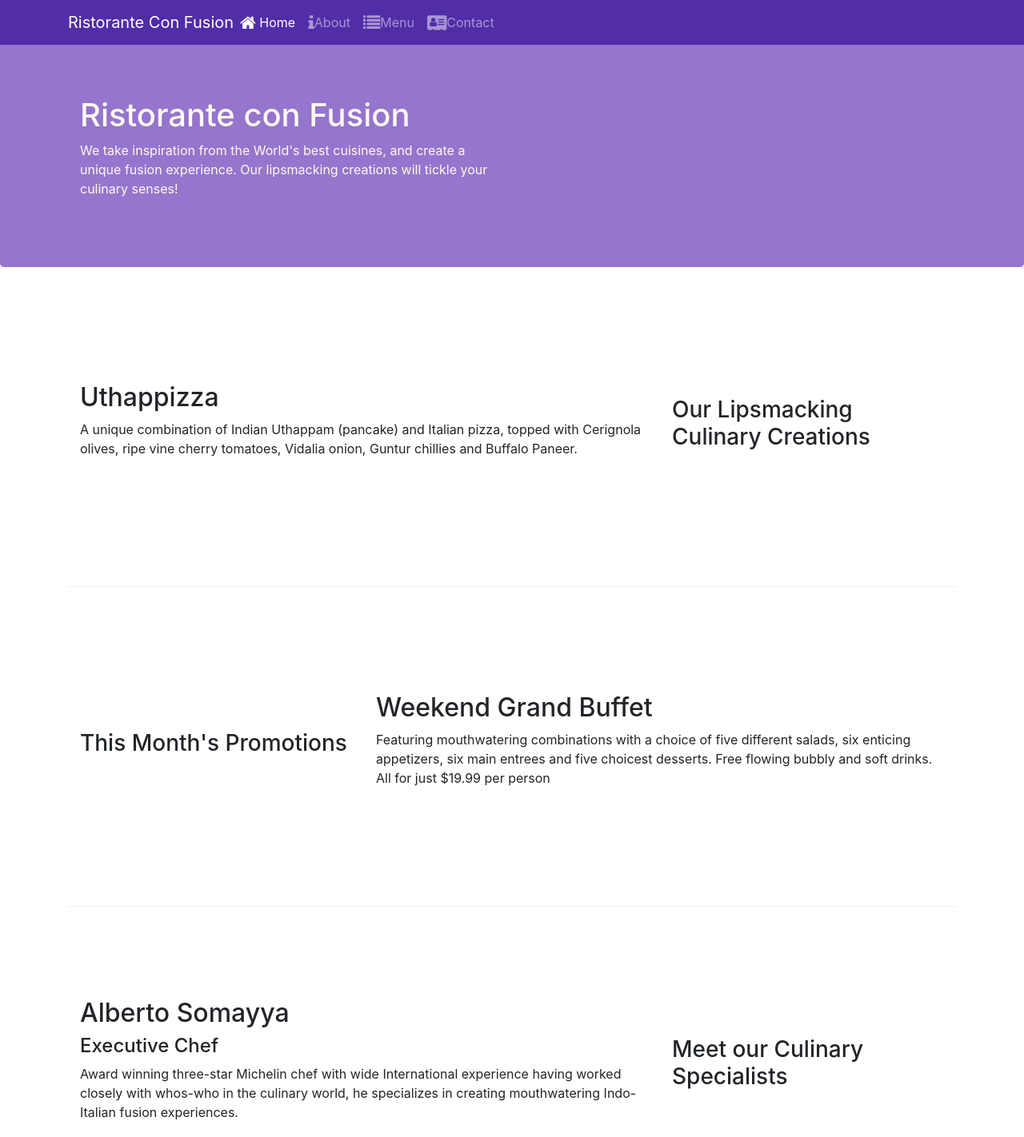
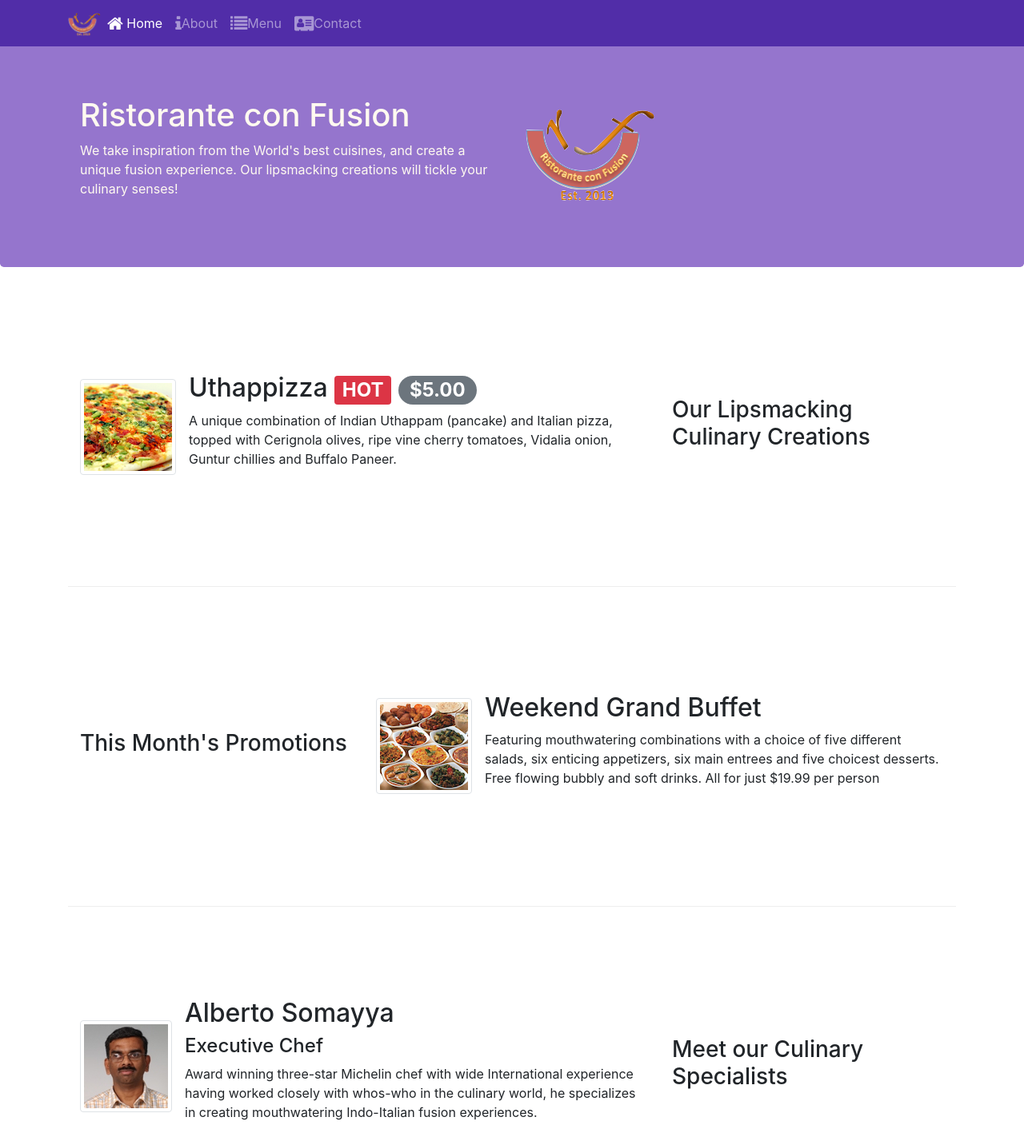
Before and after one commit to Sumit-Sahu/conFusion, a website: page index.html in a window 1280 px wide. Shown: the top 1422 px of the page at 80% size. Drawn offline with nearby package versions, Linux system fonts and the light colour scheme.

Commit message:
Alerting Users

```diff
--- a/index.html
+++ b/index.html
@@ -22,7 +22,7 @@
             <button class="navbar-toggler" type="button" data-toggle="collapse" data-target="#Navbar">
                 <span class="navbar-toggler-icon"></span>
             </button>
-            <a class="navbar-brand mr-auto" href="#" >Ristorante Con Fusion</a>
+            <a class="navbar-brand mr-auto" href="#" ><img src="img/logo.png" alt="restaurantlogo " height="30" width="41"></a>
             <div class="collapse navbar-collapse" id="Navbar">
                 <ul class="navbar-nav mr-auto">
                     <li class="nav-item active"><a class="nav-link" href="#"> <i class="fa fa-home fa-lg"></i> Home</a></li>
@@ -42,7 +42,8 @@
                     <h1>Ristorante con Fusion</h1>
                     <p>We take inspiration from the World's best cuisines, and create a unique fusion experience. Our lipsmacking creations will tickle your culinary senses!</p>
                 </div>
-                <div class="col-12 col-sm">
+                <div class="col-12 col-sm align-self-center">
+                    <img src="img/logo.png" alt="restaurantlogo" class="img-fluid">
                 </div>
             </div>
         </div>
@@ -54,8 +55,13 @@
                 <h3>Our Lipsmacking Culinary Creations</h3>
             </div>
             <div class="col col-sm order-sm-first col-md">
-                <h2>Uthappizza</h2>
-                <p class="d-none d-sm-block">A unique combination of Indian Uthappam (pancake) and Italian pizza, topped with Cerignola olives, ripe vine cherry tomatoes, Vidalia onion, Guntur chillies and Buffalo Paneer.</p>
+                <div class="media">
+                    <img class="d-flex mr-3 img-thumbnail align-self-center" src="img/uthappizza.png" alt="uthappizza">
+                    <div class="media-body">
+                        <h2 class="mt-0">Uthappizza <span class="badge badge-danger"> HOT</span> <span class="badge badge-pill badge-secondary">$5.00</span></h2>
+                        <p class="d-none d-sm-block">A unique combination of Indian Uthappam (pancake) and Italian pizza, topped with Cerignola olives, ripe vine cherry tomatoes, Vidalia onion, Guntur chillies and Buffalo Paneer.</p>
+                    </div>
+                </div>
             </div>
         </div>
 
@@ -65,8 +71,14 @@
                 <h3>This Month's Promotions</h3>
             </div>
             <div class="col col-sm col-md">
-                <h2>Weekend Grand Buffet</h2>
-                <p class="d-none d-sm-block">Featuring mouthwatering combinations with a choice of five different salads, six enticing appetizers, six main entrees and five choicest desserts. Free flowing bubbly and soft drinks. All for just $19.99 per person </p>
+                <div class="media">
+                    <img class="d-flex mr-3 img-thumbnail align-self-center" src="img/buffet.png" alt="buffet">
+                    <div class="media-body">
+                        <h2 class="mt-0">Weekend Grand Buffet</h2>
+                        <p class="d-none d-sm-block">Featuring mouthwatering combinations with a choice of five different salads, six enticing appetizers, six main entrees and five choicest desserts. Free flowing bubbly and soft drinks. All for just $19.99 per person </p>
+                    </div>
+                </div>
+
             </div>
         </div>
 
@@ -75,9 +87,15 @@
                 <h3>Meet our Culinary Specialists</h3>
             </div>
             <div class="col col-sm order-sm-first col-md">
-                <h2>Alberto Somayya</h2>
-                <h4>Executive Chef</h4>
-                <p class="d-none d-sm-block">Award winning three-star Michelin chef with wide International experience having worked closely with whos-who in the culinary world, he specializes in creating mouthwatering Indo-Italian fusion experiences. </p>
+                <div class="media">
+                    <img class="d-flex mr-3 img-thumbnail align-self-center" src="img/alberto.png" alt="alberto">
+                    <div class="media-body">
+                        <h2 class="mt-0">Alberto Somayya</h2>
+                        <h4>Executive Chef</h4>
+                        <p class="d-none d-sm-block">Award winning three-star Michelin chef with wide International experience having worked closely with whos-who in the culinary world, he specializes in creating mouthwatering Indo-Italian fusion experiences. </p>
+
+                    </div>
+                </div>
             </div>
         </div>
     </div>
```
Also changed, not shown: aboutus.html (+3 -2 lines), contactus.html (+3 -3 lines), img/alberto.png (added), img/buffet.png (added), img/logo.png (added), img/uthappizza.png (added).
